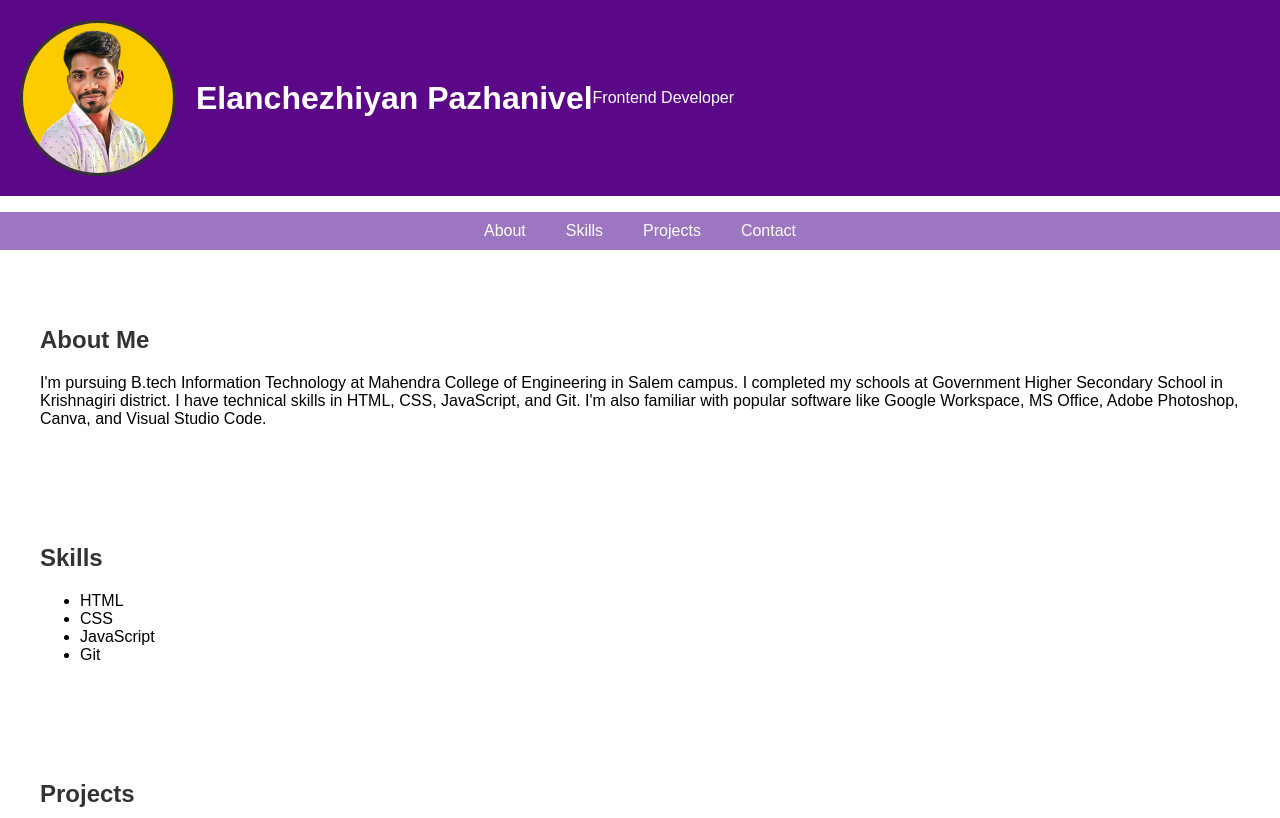
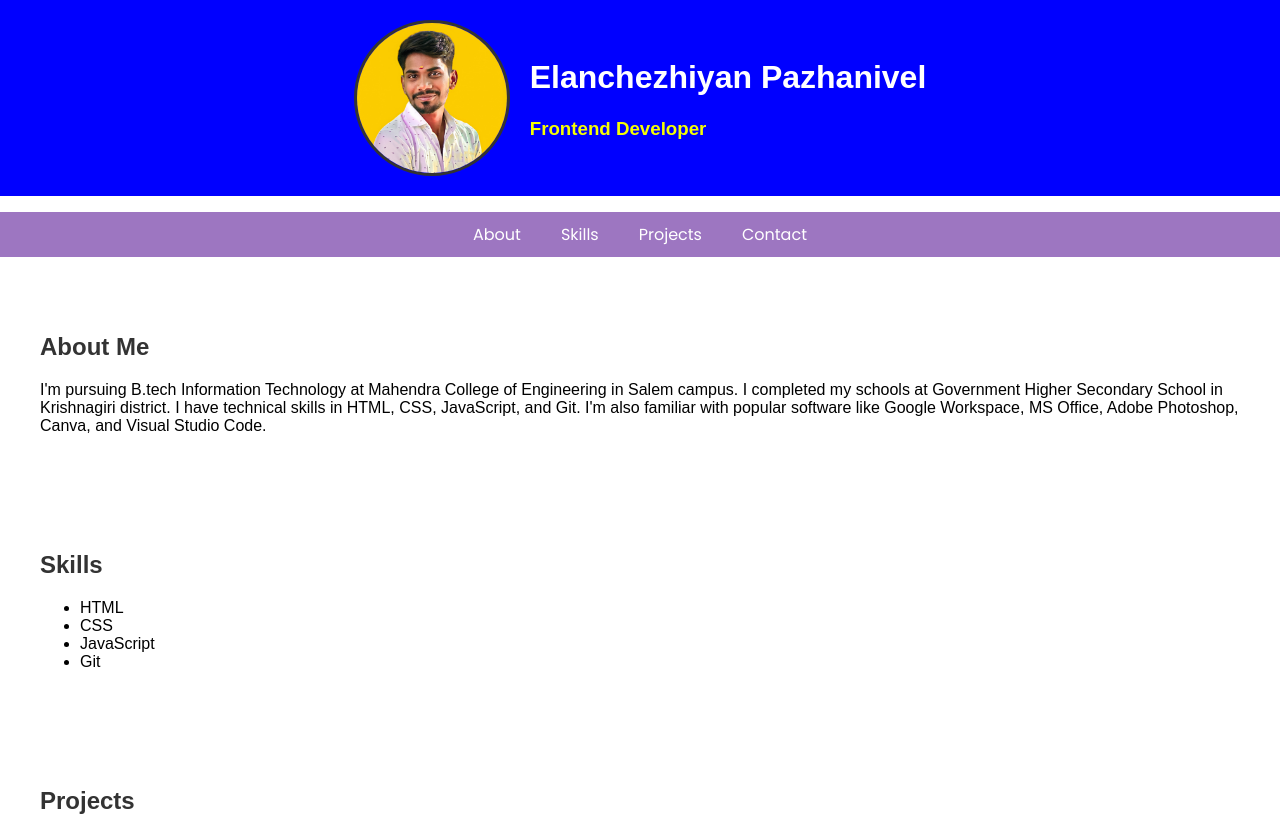
Before and after one commit to elanji/temp1, a plain HTML site: page index.html in a window 1280 px wide. Shown: the top 818 px of the page. Drawn offline with Linux system fonts and the light colour scheme.

Commit message:
i worked on the header section and navigation bar

```diff
--- a/css/styles.css
+++ b/css/styles.css
@@ -9,7 +9,7 @@ body {
 header {
     background-color: #333;
     color: #fff;
-    text-align: center;
+
     padding: 20px;
 }
 
@@ -65,42 +65,30 @@ header img:hover {
     transform: scale(1.1); /* Scale the image to 110% on hover */
 }
 
-/* Add this to your existing styles.css or in a separate CSS file */
 
-/* Hover effect for navigation links */
-nav a:hover {
-    color: #ff6600; /* Change the text color on hover */
-    background-color: #333; /* Change the background color on hover */
-    border-radius: 5px; /* Add rounded corners on hover */
-    transition: color 0.3s, background-color 0.3s, border-radius 0.3s; /* Add smooth transition effect */
-}
+header {
+    background-color: #5B0888; /* Change to the desired background color */
+    color: #fff; /* Change text color to contrast with the background */
 
-/* Add this to your existing styles.css or in a separate CSS file */
-
-
-/* Change cursor style for the entire website */
-body {
-    cursor: default; /* You can replace 'pointer' with the cursor style you prefer */
-    cursor: url('/images/cursor.png'), auto;
+    padding: 20px;
 }
 
 /* Add this CSS rule to your existing styles.css or in a separate CSS file */
 header {
-    background-color: #5B0888; /* Change to the desired background color */
+    background-color: blue; /* Change to your desired header background color */
     color: #fff; /* Change text color to contrast with the background */
     text-align: center;
     padding: 20px;
 }
 
+.header-content {
+    display: flex;
+    justify-content: center;
+    align-items: center;
+}
+.role {
+    color: #f6ff00;
 
-/* Add this CSS rule to your existing styles.css or in a separate CSS file */
-header {
-    display: flex;
-    align-items: center;
-     /* Change to your desired header background color */
-    color: #fff; /* Change text color to contrast with the background */
-    text-align: center;
-    padding: 20px;
 }
 
 header img {
@@ -109,21 +97,59 @@ header img {
     border-radius: 50%; /* Makes the image round */
     border: 3px solid #333; /* Add a border around the image */
     transition: transform 0.3s ease-in-out; /* Add a smooth transition effect */
-    margin-right: 20px; /* Add margin to move the image to the left */
+    margin-right: 20px; /* Add margin to separate the image from text */
+}
+
+.name-title {
+    text-align: left; /* Align text to the left */
+}
+
+
+/* navigation new css */
+
+/* Add this CSS rule to your existing styles.css or in a separate CSS file */
+nav a {
+    color: #333; /* Set the default text color */
+    text-decoration: none; /* Remove underline */
+    display: inline-block; /* Make the text inline-block to allow vertical alignment */
+    position: relative; /* Add relative positioning */
+    transition: transform 0.3s; /* Add smooth transition for transform */
+}
+
+nav a::before {
+    content: ""; /* Create a pseudo-element */
+    position: absolute;
+    bottom: 0;
+    left: 0;
+    width: 100%;
+    background-color: #f6ff00; /* Set the color you want when hovered */
+    transform: scaleX(0); /* Initially, scale to 0 width */
+    transform-origin: right; /* Start scaling from the right */
+    transition: transform 0.3s; /* Add a smooth transition for transform */
+}
+
+nav a:hover {
+    color: #f6ff00; /* Change text color on hover */
+    transform: translateY(-5px); /* Move text up slightly on hover */
+}
+
+nav a:hover::before {
+    transform: scaleX(1); /* Expand the underline on hover */
+    transform-origin: left; /* Expand from the left */
 }
 
 /* Add this CSS rule to your existing styles.css or in a separate CSS file */
 
 
-
-.header-content {
-    text-align: center;
+/* Add this CSS rule to your existing styles.css or in a separate CSS file */
+.fixed-nav {
+    position: fixed;
+    top: 0;
+    left: 0;
+    width: 100%;
+    z-index: 1000;
 }
-
-.header-content h1 {
-    margin: 0;
+.top-nav a {
+    /* Apply the Poppins font to the navigation links */
+    font-family: 'Poppins', sans-serif; /* Use Poppins font */
 }
-
-.header-content p {
-    margin: 0;
-}
--- a/index.html
+++ b/index.html
@@ -3,17 +3,25 @@
 <head>
     <meta charset="UTF-8">
     <meta name="viewport" content="width=device-width, initial-scale=1.0">
-    <title>Elanchezhiyan Pazhanivel - Frontend Developer</title>
+    <title>Elanchezhiyan Portfolio</title>
     <link rel="stylesheet" href="/css/styles.css">
+    <link rel="icon" type="image/png" href="/images/favicon.png">
+    <link rel="stylesheet" href="https://fonts.googleapis.com/css?family=Poppins:400,500,700&display=swap">
+
 </head>
 <body>
     <header>
-        <img src="/images/Profile.jpg" alt="Elanchezhiyan Pazhanivel">
-        <h1>Elanchezhiyan Pazhanivel</h1>
-        <p>Frontend Developer</p>
+        <div class="header-content">
+            <img src="/images/Profile.jpg" alt="Elanchezhiyan Pazhanivel">
+            <div class="name-title">
+                <h1>Elanchezhiyan Pazhanivel</h1>
+                <h3 class="role">Frontend Developer</h3>
+            </div>
+        </div>
     </header>
 
-    <nav>
+
+    <nav class="top-nav">
         <ul>
             <li><a href="#about">About</a></li>
             <li><a href="#skills">Skills</a></li>
@@ -21,6 +29,7 @@
             <li><a href="#contact">Contact</a></li>
         </ul>
     </nav>
+    <script src="/javascript/scroll.js"></script>
 
     <section id="about">
         <h2>About Me</h2>
--- /dev/null
+++ b/javascript/scroll.js
@@ -0,0 +1,20 @@
+// Add this JavaScript code to a file named "scroll.js" and include it in your HTML
+
+window.addEventListener("scroll", function() {
+    const header = document.querySelector("header");
+    const nav = document.querySelector(".top-nav");
+
+    // Calculate the scroll position
+    const scrollPos = window.scrollY;
+
+    // Height of the header
+    const headerHeight = header.clientHeight;
+
+    if (scrollPos > headerHeight) {
+        // Add a class to the nav when scrolled past the header
+        nav.classList.add("fixed-nav");
+    } else {
+        // Remove the class when scrolled back to the top
+        nav.classList.remove("fixed-nav");
+    }
+});
```
Also changed, not shown: images/favicon.png (added).
